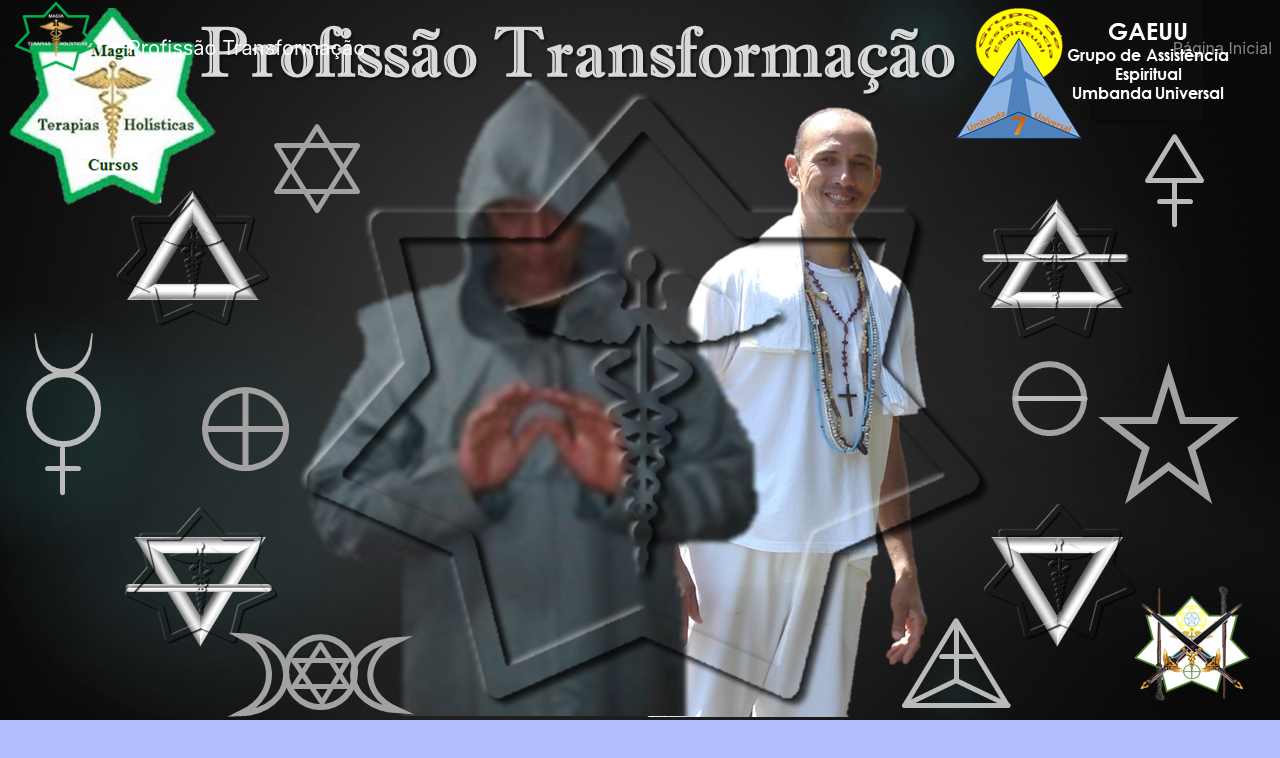
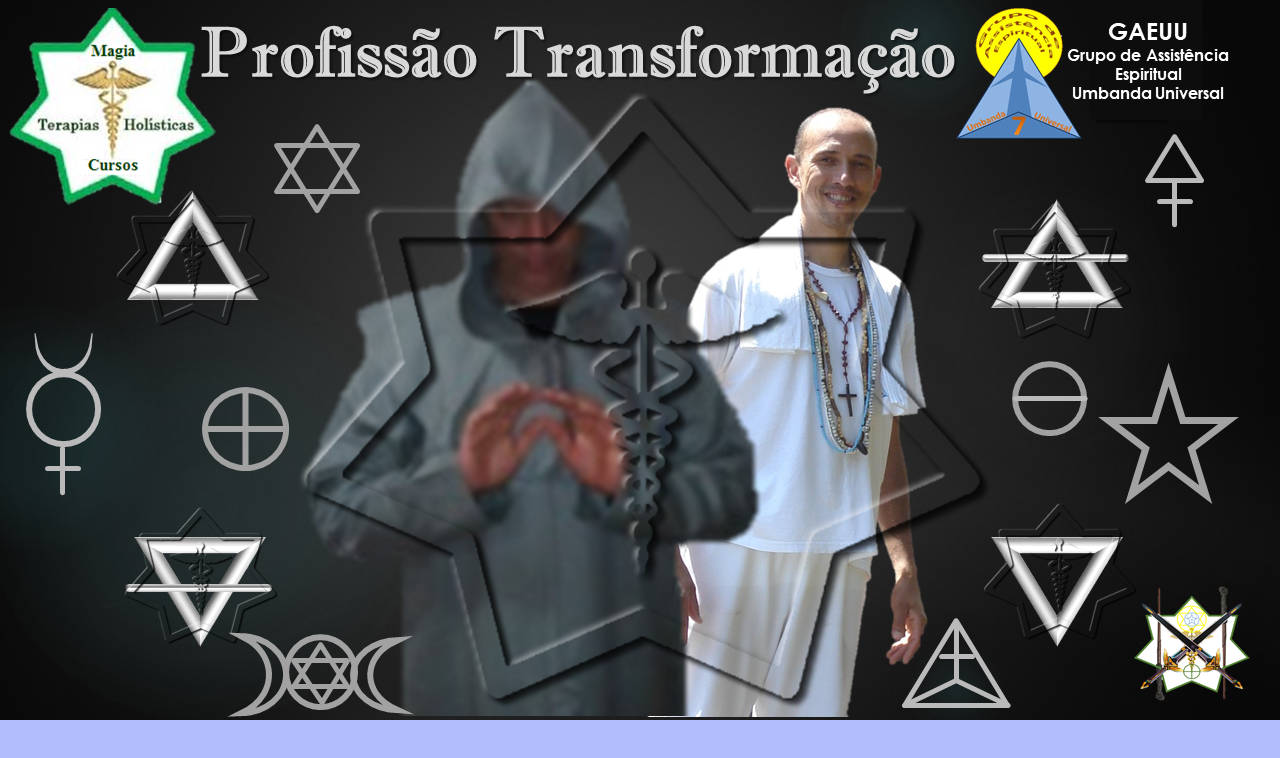
Before and after one commit to AlbertoAlfredo/profissaotransformacao, a plain HTML site: page index.html in a window 1280 px wide. Shown: the top 758 px of the page. Drawn offline with Linux system fonts and the light colour scheme.

Commit message:
como o cliente quer a imagem exatamente como esta eu tive que sumir com o menu quando voce esta vendo o topo

```diff
--- a/estilo/css/topo.css
+++ b/estilo/css/topo.css
@@ -5,7 +5,7 @@
   margin: 0;
   padding: 0;
   width: 100%;
-  height: 6rem;
+  height: 15vh;
   transition: 0.4s;
   z-index: 100;
 }
@@ -22,8 +22,12 @@
 }
 
 .menu-logo {
-  width: 7rem;
-  height: 7rem;
+  width: 15vh;
+  height: 15vh;
+}
+
+.menu-esconder {
+  display: none;
 }
 
 @media (max-width: 600px){
--- a/estilo/js/nav.js
+++ b/estilo/js/nav.js
@@ -4,7 +4,9 @@ window.onscroll = function () { scrollFunction() };
 function scrollFunction() {
   if (document.body.scrollTop > 100 || document.documentElement.scrollTop > 100) {
     document.getElementsByClassName("nav")[0].style.backgroundColor = "black";
+    document.getElementsByClassName("menu-esconder")[0].style.display = "flex";
   } else {
     document.getElementsByClassName("nav")[0].style.backgroundColor = "transparent";
+    document.getElementsByClassName("menu-esconder")[0].style.display = "none";
   }
 }
--- a/index.html
+++ b/index.html
@@ -11,10 +11,10 @@
 
 <body class="container-fluid">
     <header id="inicio" class="topo container-fluid">
-        <nav class="nav navbar navbar-expand-lg navbar-dark">
+        <nav class="nav navbar navbar-expand-lg navbar-dark menu-esconder">
             <a class="navbar-brand" href="#inicio">
                 <img class="menu-logo" src="estilo/imagens/logo-roberto-header.png" alt="logo profissão transformação"
-                    height="55" width="180" loading="lazy">
+                    loading="lazy">
             </a>
             <a class="navbar-brand" href="#inicio">Profissão Transformação</a>
             <button class="navbar-toggler justify-content-end" type="button" data-toggle="collapse"
```
Also changed, not shown: estilo/imagens/SITE.jpg (added).
